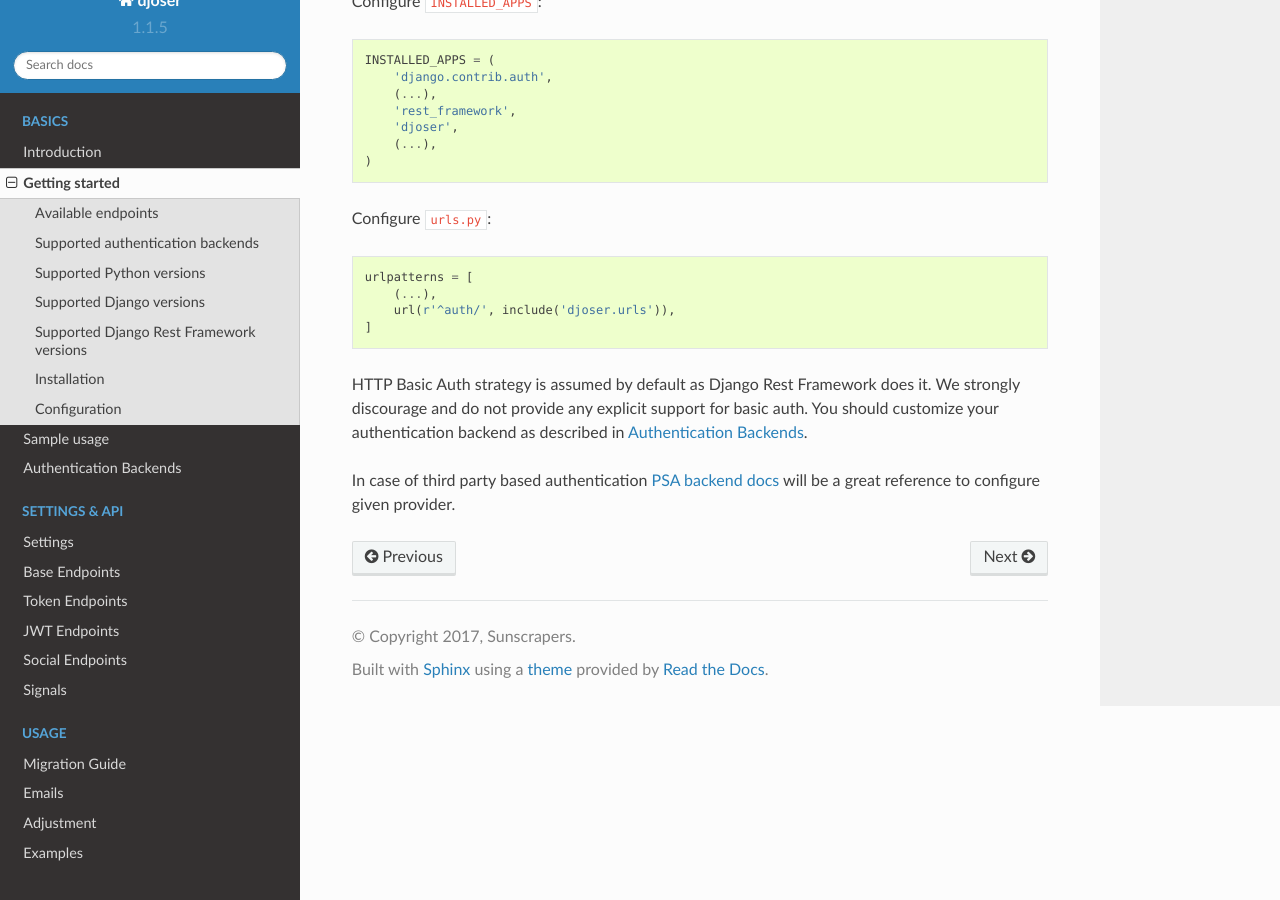
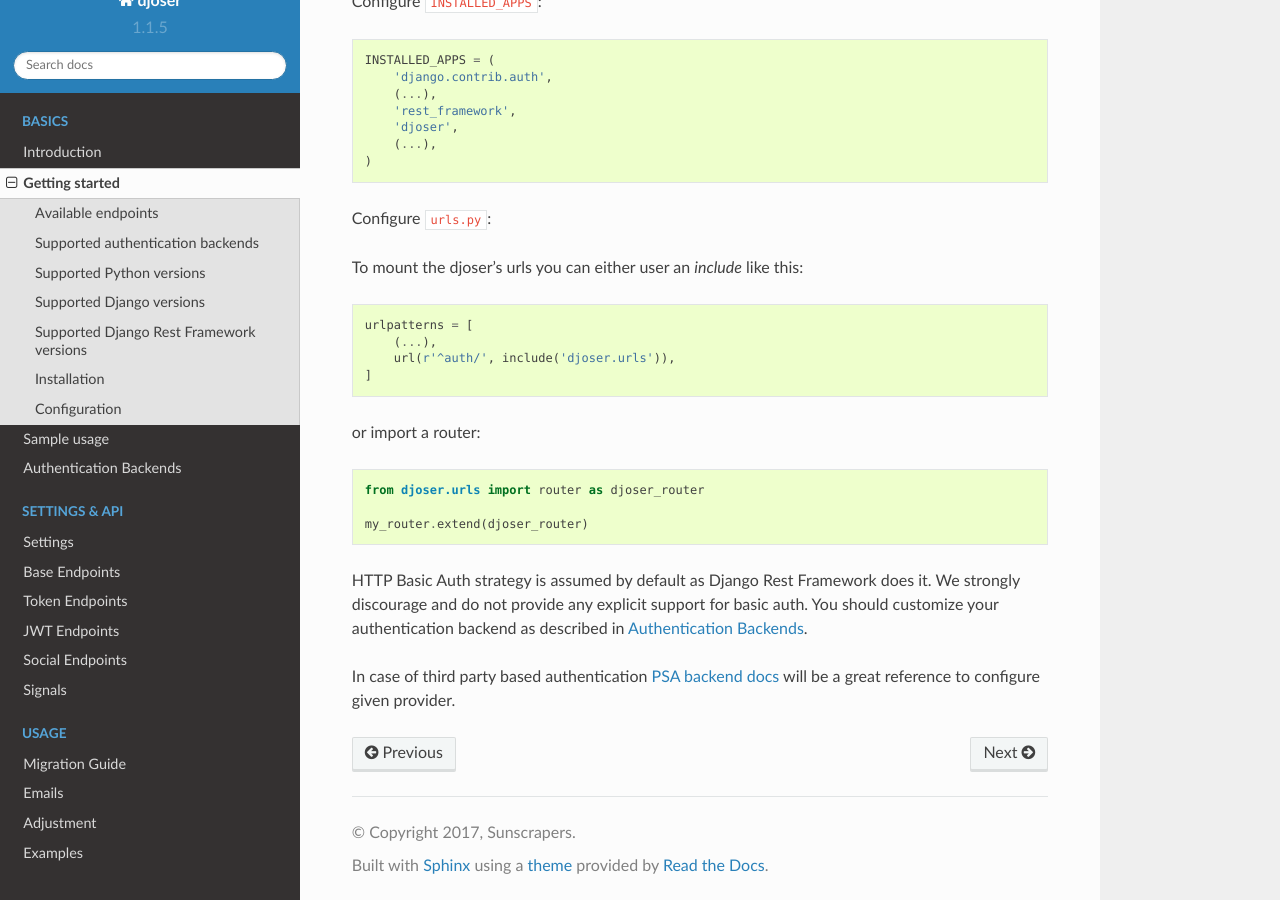
Before and after one commit to sunscrapers/djoser, a Sphinx documentation site: the page built from docs/source/getting_started.rst, in a window 1280 px wide and 900 px high, scrolled down 1542 px. Built offline with Sphinx 7.4.7 and the Read the Docs theme 2.0.0, drawn with Linux system fonts in a browser that asks for light colours.

Commit message:
Added information about router to docs

```diff
--- a/docs/source/getting_started.rst
+++ b/docs/source/getting_started.rst
@@ -82,12 +82,24 @@ Configure ``INSTALLED_APPS``:
 
 Configure ``urls.py``:
 
+
+To mount the djoser's urls you can either user an `include` like this:
+
 .. code-block:: python
 
     urlpatterns = [
         (...),
         url(r'^auth/', include('djoser.urls')),
     ]
+
+or import a router:
+
+.. code-block:: python
+
+    from djoser.urls import router as djoser_router
+
+    my_router.extend(djoser_router)
+
 
 HTTP Basic Auth strategy is assumed by default as Django Rest Framework does it.
 We strongly discourage and do not provide any explicit support for basic auth.
```
